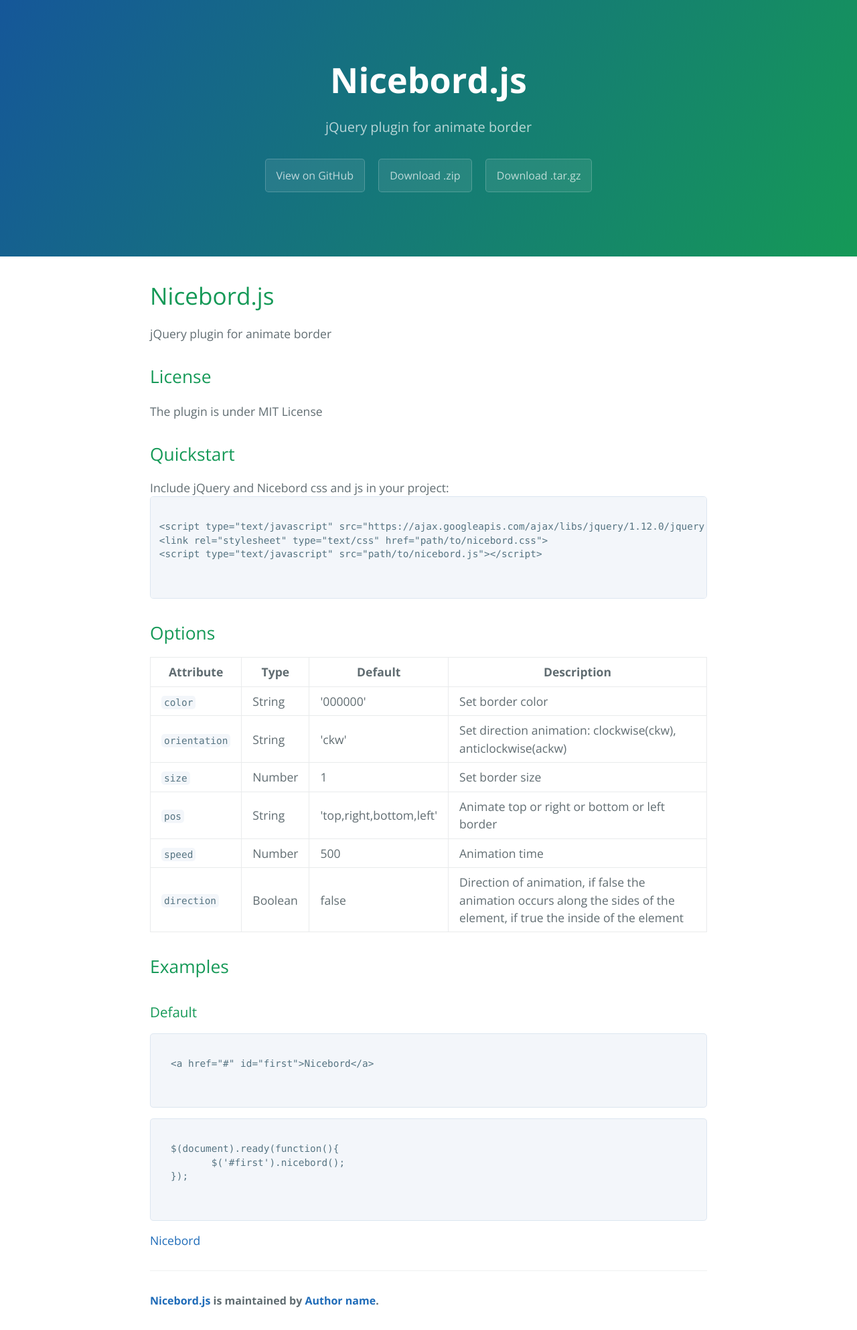
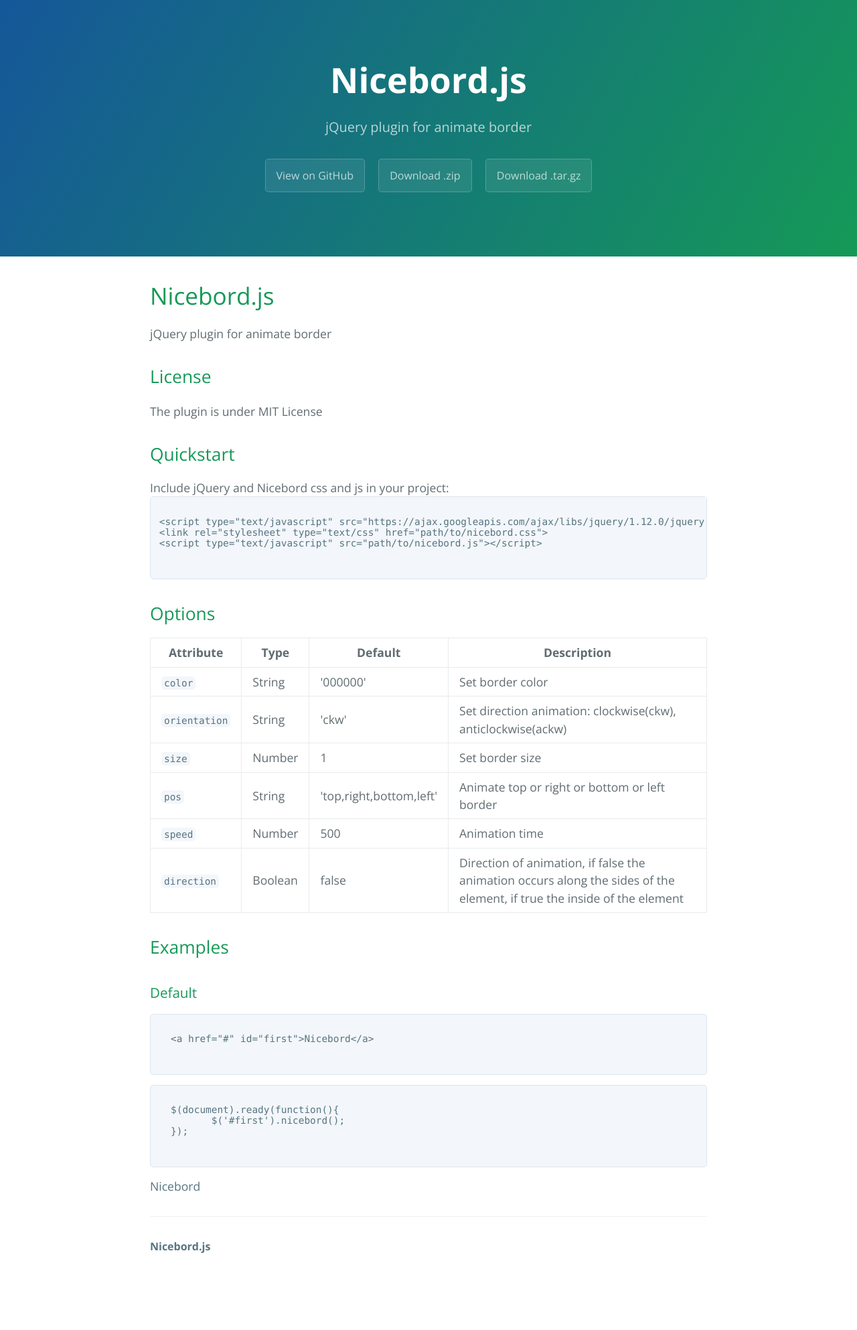
Before and after one commit to dkdevru/nicebord, a Jekyll site: the page built from index.html, in a window 1280 px wide. Shown: the whole page at 67% size. Built offline with Jekyll 4.4.1, drawn with Linux system fonts in a browser that asks for light colours; the list of posts is cut into pages by our own code; after the commit the page ends 1905 px from its top, so only the background shows below that.

```diff
--- a/_includes/page-footer.html
+++ b/_includes/page-footer.html
@@ -1,3 +1,3 @@
 <footer class="site-footer">
-  <span class="site-footer-owner"><a href="{{ site.url }}">{{ site.title }}</a> is maintained by <a href="{{ site.author.url }}">{{ site.author.name }}</a>.</span>
+  <span class="site-footer-owner"><a href="{{ site.url }}">{{ site.title }}</a><!--  is maintained by <a href="{{ site.author.url }}">{{ site.author.name }}</a>.--></span>
 </footer>
--- a/css/cayman.css
+++ b/css/cayman.css
@@ -128,8 +128,8 @@
 
 body { padding: 0; margin: 0; font-family: "Open Sans", "Helvetica Neue", Helvetica, Arial, sans-serif; font-size: 16px; line-height: 1.5; color: #606c71; }
 
-a { color: #1e6bb8; text-decoration: none; }
-a:hover { text-decoration: underline; }
+a { color: #567482; text-decoration: none; }
+a:hover { text-decoration: none; }
 
 .btn { display: inline-block; margin-bottom: 1rem; color: rgba(255, 255, 255, 0.7); background-color: rgba(255, 255, 255, 0.08); border-color: rgba(255, 255, 255, 0.2); border-style: solid; border-width: 1px; border-radius: 0.3rem; transition: color 0.2s, background-color 0.2s, border-color 0.2s; }
 .btn:hover { color: rgba(255, 255, 255, 0.8); text-decoration: none; background-color: rgba(255, 255, 255, 0.2); border-color: rgba(255, 255, 255, 0.3); }
@@ -163,11 +163,11 @@
 .main-content h1, .main-content h2, .main-content h3, .main-content h4, .main-content h5, .main-content h6 { margin-top: 2rem; margin-bottom: 1rem; font-weight: normal; color: #159957; }
 .main-content p { margin-bottom: 1em; }
 .main-content code { padding: 2px 4px; font-family: Consolas, "Liberation Mono", Menlo, Courier, monospace; font-size: 0.9rem; color: #567482; background-color: #f3f6fa; border-radius: 0.3rem; }
-.main-content pre { padding: 0.8rem; margin-top: 0; margin-bottom: 1rem; font: 1rem Consolas, "Liberation Mono", Menlo, Courier, monospace; color: #567482; word-wrap: normal; background-color: #f3f6fa; border: solid 1px #dce6f0; border-radius: 0.3rem; }
+.main-content pre { padding: 0.8rem; margin-top: 0; /*margin-bottom: 1rem;*/ font: 1rem Consolas, "Liberation Mono", Menlo, Courier, monospace; color: #567482; word-wrap: normal; background-color: #f3f6fa; border: solid 1px #dce6f0; border-radius: 0.3rem; }
 .main-content pre > code { padding: 0; margin: 0; font-size: 0.9rem; color: #567482; word-break: normal; white-space: pre; background: transparent; border: 0; }
 .main-content .highlight { margin-bottom: 1rem; }
 .main-content .highlight pre { margin-bottom: 0; word-break: normal; }
-.main-content .highlight pre, .main-content pre { padding: 0.8rem; overflow: auto; font-size: 0.9rem; line-height: 1.45; border-radius: 0.3rem; -webkit-overflow-scrolling: touch; }
+.main-content .highlight pre, .main-content pre { padding: 0.8rem; overflow: auto; font-size: 0.9rem; /*line-height: 1.45;*/ border-radius: 0.3rem; -webkit-overflow-scrolling: touch; }
 .main-content pre code, .main-content pre tt { display: inline; max-width: initial; padding: 0; margin: 0; overflow: initial; line-height: inherit; word-wrap: normal; background-color: transparent; border: 0; }
 .main-content pre code:before, .main-content pre code:after, .main-content pre tt:before, .main-content pre tt:after { content: normal; }
 .main-content ul, .main-content ol { margin-top: 0; }
```
